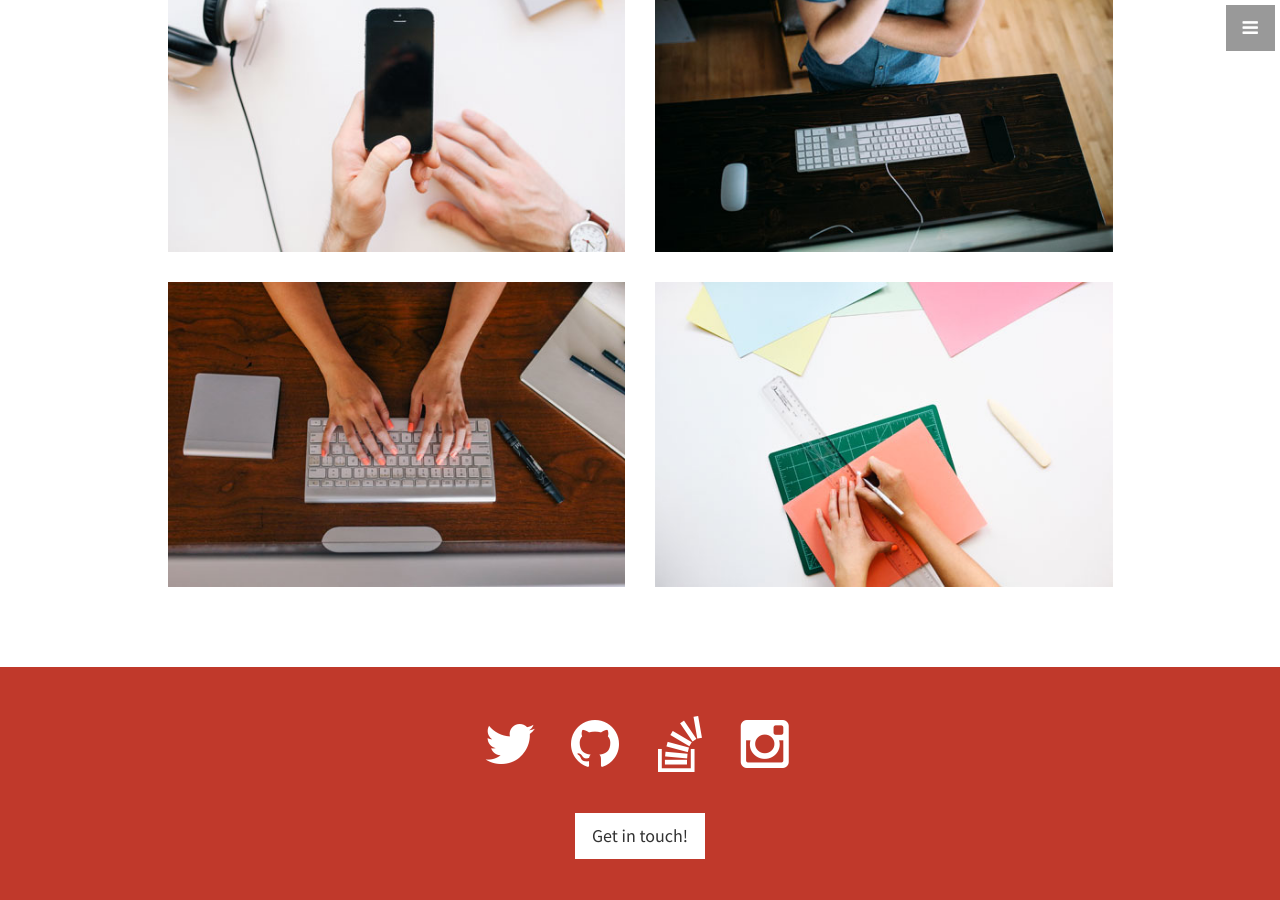
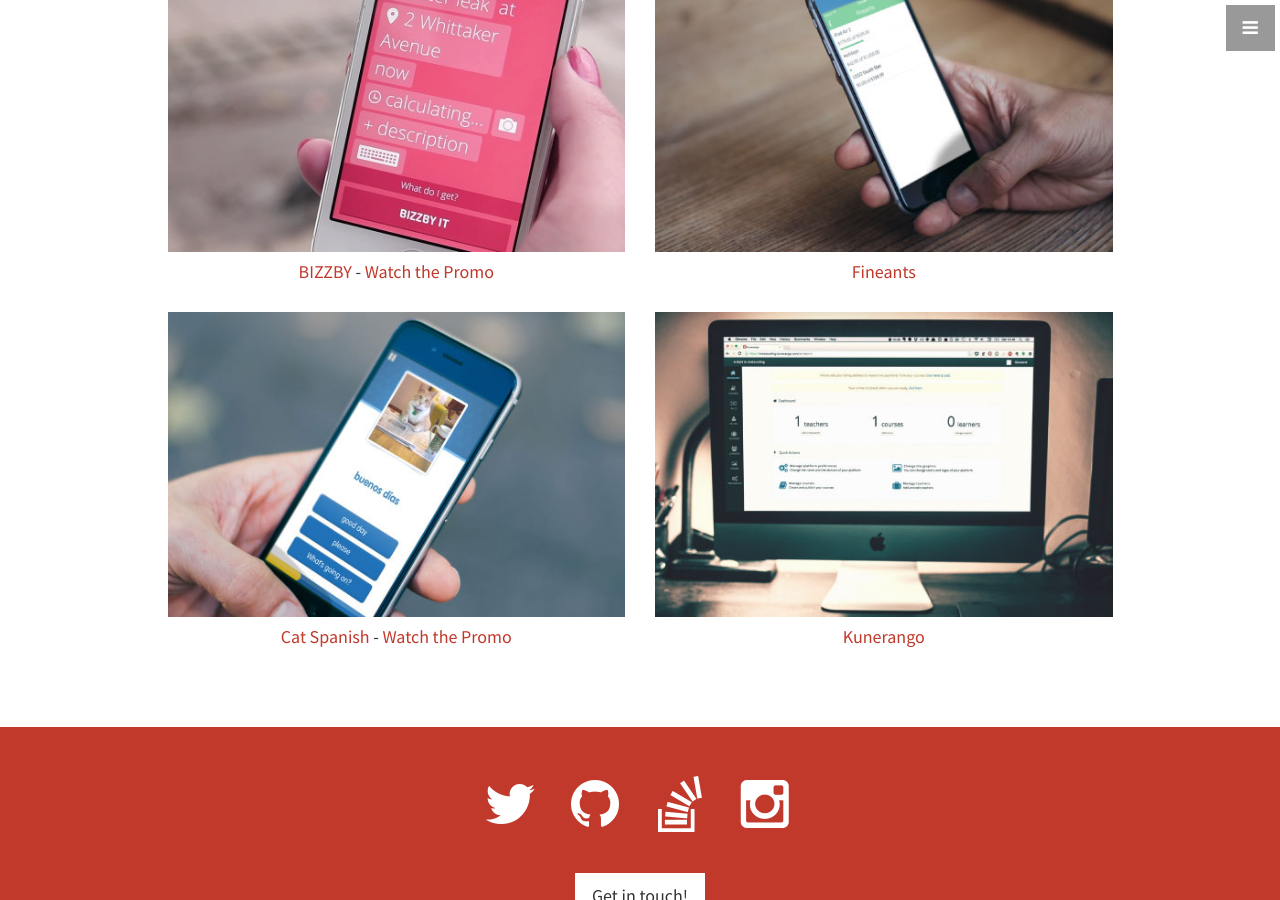
Before and after one commit to mokagio/giovannilodi.com, a Jekyll site: the page built from index.html, in a window 1280 px wide and 900 px high, scrolled down 1740 px. Built offline with Jekyll 4.4.1, drawn with Linux system fonts in a browser that asks for light colours.

Commit message:
Portfolio screenshots

```diff
--- a/_layouts/default.html
+++ b/_layouts/default.html
@@ -158,30 +158,46 @@
                     <div class="row">
                         <div class="col-md-6">
                             <div class="portfolio-item">
-                                <a href="#">
-                                    <img class="img-portfolio img-responsive" src="img/portfolio-1.jpg">
+                                <a href="https://itunes.apple.com/gb/app/bizzby-on-demand-services/id659352778?mt=8">
+                                    <img class="img-portfolio img-responsive" src="img/BIZZBY.jpg" alt="BIZZBY iOS App">
                                 </a>
+                                <h4>
+                                    <a href="https://itunes.apple.com/gb/app/bizzby-on-demand-services/id659352778?mt=8">BIZZBY</a>
+                                    -
+                                    <a href="https://www.youtube.com/watch?v=JkJGTRLN2jM">Watch the Promo</a>
+                                </h4>
                             </div>
                         </div>
                         <div class="col-md-6">
                             <div class="portfolio-item">
-                                <a href="#">
-                                    <img class="img-portfolio img-responsive" src="img/portfolio-2.jpg">
+                                <a href="https://itunes.apple.com/au/app/fineants-saving-goals-tracker/id888444078?mt=8">
+                                    <img class="img-portfolio img-responsive" src="img/fineants.jpg" alt="fineants iOS App">
                                 </a>
+                                <h4>
+                                    <a href="https://itunes.apple.com/au/app/fineants-saving-goals-tracker/id888444078?mt=8">Fineants</a>
+                                </h4>
                             </div>
                         </div>
                         <div class="col-md-6">
                             <div class="portfolio-item">
-                                <a href="#">
-                                    <img class="img-portfolio img-responsive" src="img/portfolio-3.jpg">
+                                <a href="https://itunes.apple.com/au/app/cat-spanish-by-catacademy/id690453731?mt=8">
+                                    <img class="img-portfolio img-responsive" src="img/catspanish.jpg" alt="Cat Spanish iOS App">
                                 </a>
+                                <h4>
+                                    <a href="https://itunes.apple.com/au/app/cat-spanish-by-catacademy/id690453731?mt=8" alt="Cat Spanish iOS App">Cat Spanish</a>
+                                    -
+                                    <a href="https://www.youtube.com/watch?v=PVZyT2MK6-Q">Watch the Promo</a>
+                                </h4>
                             </div>
                         </div>
                         <div class="col-md-6">
                             <div class="portfolio-item">
-                                <a href="#">
-                                    <img class="img-portfolio img-responsive" src="img/portfolio-4.jpg">
+                                <a href="https://kunerango.com/en/landing">
+                                    <img class="img-portfolio img-responsive" src="img/kunerango.jpg" alt="Kunerango Web App">
                                 </a>
+                                <h4>
+                                    <a href="https://kunerango.com/en/landing">Kunerango</a>
+                                </h4>
                             </div>
                         </div>
                     </div>
```
Also changed, not shown: img/BIZZBY.jpg (added), img/catspanish.jpg (added), img/fineants.jpg (added), img/kunerango.jpg (added).
